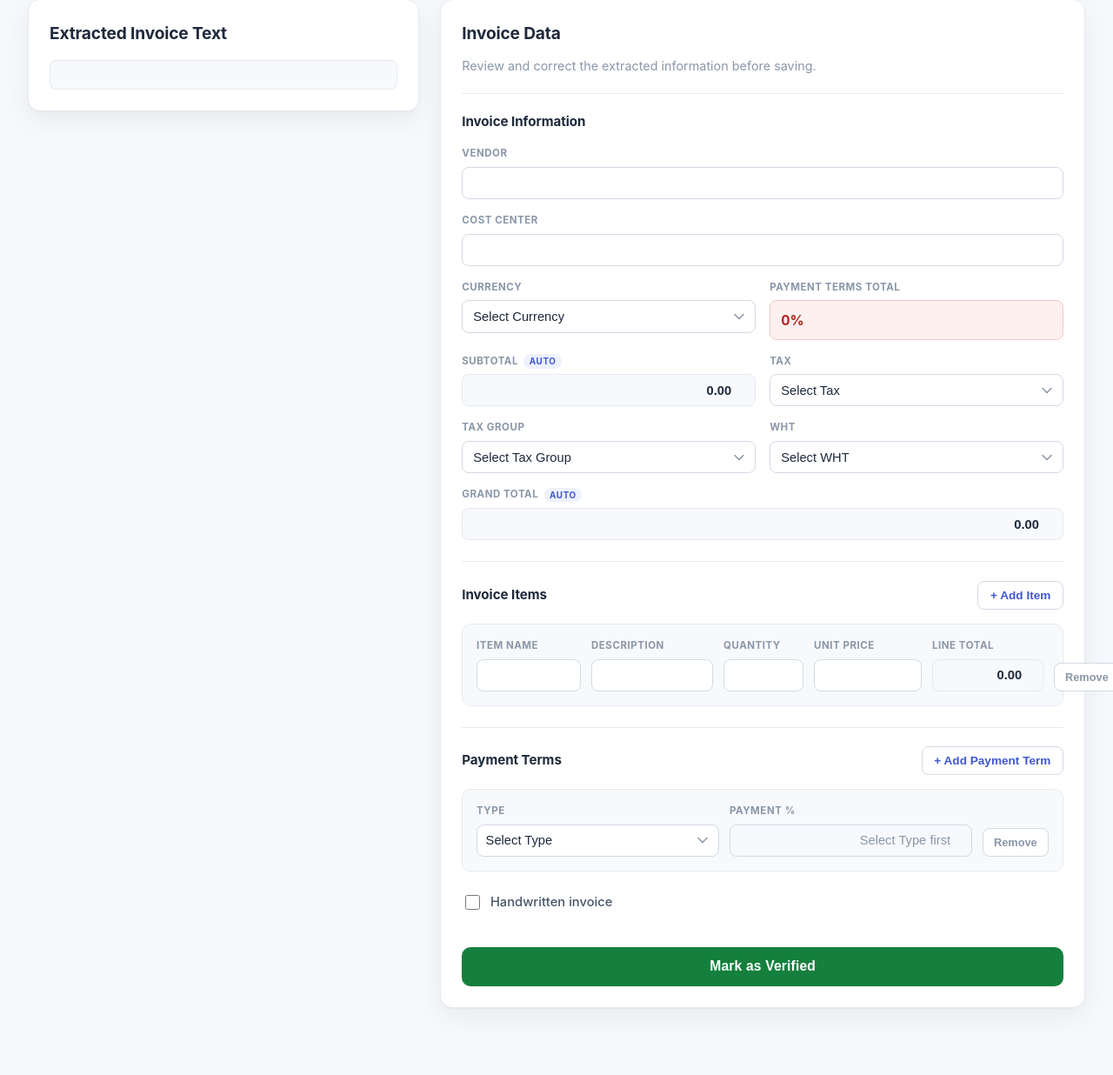
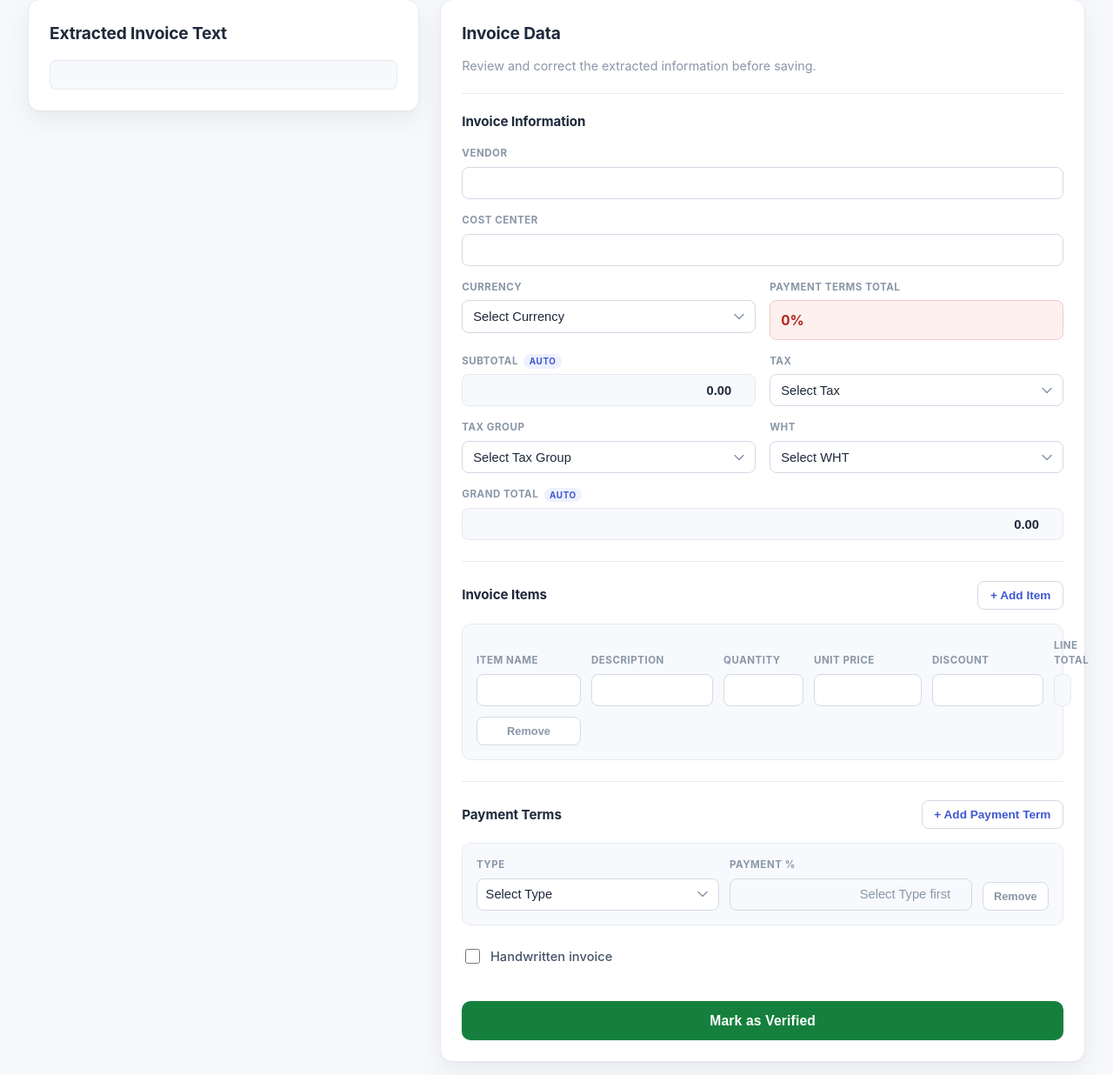
Before and after one commit to Fareed04/ProcEasy, a Django app: template core/templates/core/verify.html in a window 1280 px wide. Shown: the part 91-1327 px from the top of the page at 87% size. Before the commit the page ends 1251 px from the top, so only its background shows below. Run offline with Django 5.2, Linux system fonts and the light colour scheme; the template is opened without the code that fills it, so the values that code supplies are empty.

Commit message:
Add per-line-item discount field
Discounts are a fixed amount off each unit's rate and vary per item
(some lines have one, some don't). Line total is now
quantity * max(unit_price - discount, 0).

- New optional Discount input on the item row
- Recalc line total / subtotal / grand total on discount change
- Collect item_discount[] in the verify view; add to empty_item schema

Stored in parsed_data JSON, so no migration and existing (discount-free)
records are unaffected.

Co-Authored-By: Claude Opus 4.8 <noreply@anthropic.com>

```diff
--- a/core/schema.py
+++ b/core/schema.py
@@ -29,5 +29,6 @@ def empty_item():
         "description": "",
         "quantity": "",
         "unit_price": "",
+        "discount": "",
         "line_total": "",
     }
--- a/core/templates/core/_invoice_item_row.html
+++ b/core/templates/core/_invoice_item_row.html
@@ -35,6 +35,12 @@
     </div>
 
     <div class="form-group small-field">
+        <label>Discount</label>
+        <input type="number" name="item_discount[]" class="item-discount"
+               value="{{ item.discount|default:'' }}" min="0" step="0.01">
+    </div>
+
+    <div class="form-group small-field">
         <label>Line Total</label>
         <input type="number" name="item_line_total[]" class="item-line-total"
                value="{{ item.line_total|default:'' }}" step="0.01" readonly>
--- a/core/templates/core/verify.html
+++ b/core/templates/core/verify.html
@@ -243,13 +243,16 @@ function updateItem(row) {
     const description = row.querySelector(".item-description");
     const quantity = parseFloat(row.querySelector(".item-quantity").value) || 0;
     const unitPrice = parseFloat(row.querySelector(".item-unit-price").value) || 0;
+    const discount = parseFloat(row.querySelector(".item-discount").value) || 0;
     const lineTotal = row.querySelector(".item-line-total");
 
     if (name && !description.dataset.edited) {
         description.value = `This is the cost for ${name}`;
     }
 
-    lineTotal.value = (quantity * unitPrice).toFixed(2);
+    // Discount is a fixed amount off each unit's price; never let it go negative.
+    const netUnitPrice = Math.max(unitPrice - discount, 0);
+    lineTotal.value = (quantity * netUnitPrice).toFixed(2);
 }
 
 /* Items: track manual description edits so we stop auto-filling */
@@ -266,7 +269,7 @@ document.getElementById("add-item").addEventListener("click", () => {
 
 /* Items: recalculate on relevant input */
 itemsContainer.addEventListener("input", event => {
-    if (event.target.matches(".item-name, .item-quantity, .item-unit-price")) {
+    if (event.target.matches(".item-name, .item-quantity, .item-unit-price, .item-discount")) {
         updateItem(event.target.closest(".item-row"));
         recalcTotals();
     }
--- a/core/views.py
+++ b/core/views.py
@@ -48,6 +48,7 @@ def _collect_invoice_data(request):
     item_descriptions = request.POST.getlist("item_description[]")
     item_quantities = request.POST.getlist("item_quantity[]")
     item_unit_prices = request.POST.getlist("item_unit_price[]")
+    item_discounts = request.POST.getlist("item_discount[]")
     item_line_totals = request.POST.getlist("item_line_total[]")
 
     items = []
@@ -57,6 +58,7 @@ def _collect_invoice_data(request):
             "description": item_descriptions[i].strip() if i < len(item_descriptions) else "",
             "quantity": item_quantities[i].strip() if i < len(item_quantities) else "",
             "unit_price": item_unit_prices[i].strip() if i < len(item_unit_prices) else "",
+            "discount": item_discounts[i].strip() if i < len(item_discounts) else "",
             "line_total": item_line_totals[i].strip() if i < len(item_line_totals) else "",
         }
 
```
